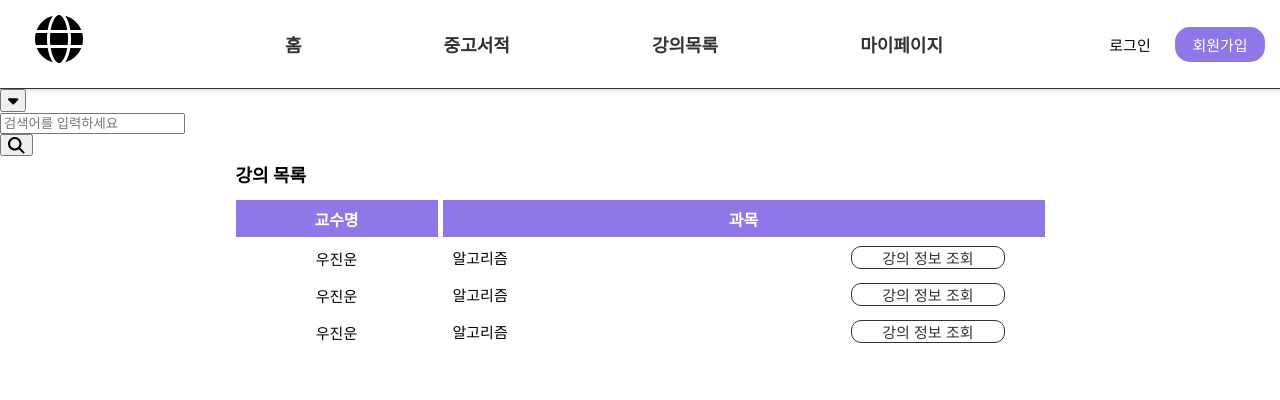
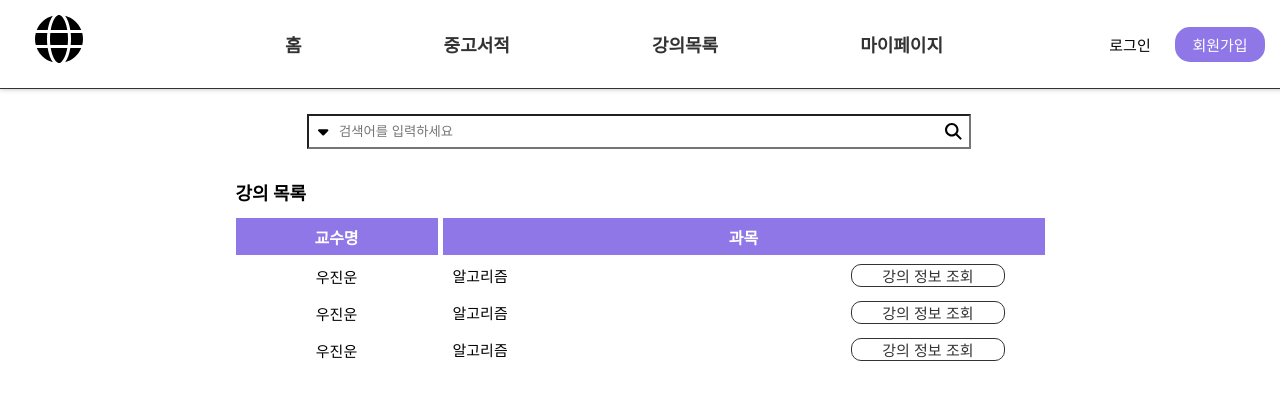
Before and after one commit to sujeong11/Styled-Components, a React (Create React App) app: page /afterLogin in a window 1280 px wide. Shown: the top 400 px of the page. Built offline with nearby package versions, Linux system fonts and the light colour scheme.

Commit message:
Search.js에 s-c 적용

```diff
--- a/src/components/Search/Search.js
+++ b/src/components/Search/Search.js
@@ -2,21 +2,62 @@ import React from 'react';
 import { FontAwesomeIcon } from '@fortawesome/react-fontawesome';
 import { faCaretDown } from '@fortawesome/free-solid-svg-icons';
 import { faSearch } from '@fortawesome/free-solid-svg-icons';
+import styled from 'styled-components';
 
+
+const Container = styled.div`
+  display: flex;
+  justify-content: center;
+  align-items: center;
+  margin: 25px 0;
+`;
+
+const DownButton = styled.button`
+  margin-right: -28px;
+  z-index: 100;
+  border: 0;
+  background-color: #ffffff;
+
+  svg {
+    background-color: #ffffff;
+    cursor: pointer;
+  }
+`;
+
+const Input = styled.input.attrs({
+  type: "text",
+})`
+  width: 600px;
+  padding: 8px 30px;
+  background-color: #ffffff;
+`;
+
+const SearchButton = styled.button`
+  margin-left: -32px;
+  border: 0;
+  background-color: #ffffff;
+
+  svg {
+    background-color: #ffffff;
+    cursor: pointer;
+  }
+`;
 
 function Search() {
   return (
-    <div>
-      <button>
+    <Container>
+      <DownButton>
         <FontAwesomeIcon icon={faCaretDown} size='lg' />
-      </button>
+      </DownButton>
       <form>
-        <input type='text' placeholder='검색어를 입력하세요' />
+        <Input
+          placeholder='검색어를 입력하세요'
+        />
       </form>
-      <button type='submit'>
+      <SearchButton type='submit'>
         <FontAwesomeIcon icon={faSearch} size='lg' />
-      </button>
-    </div>
+      </SearchButton>
+    </Container>
   )
 }
 
```
